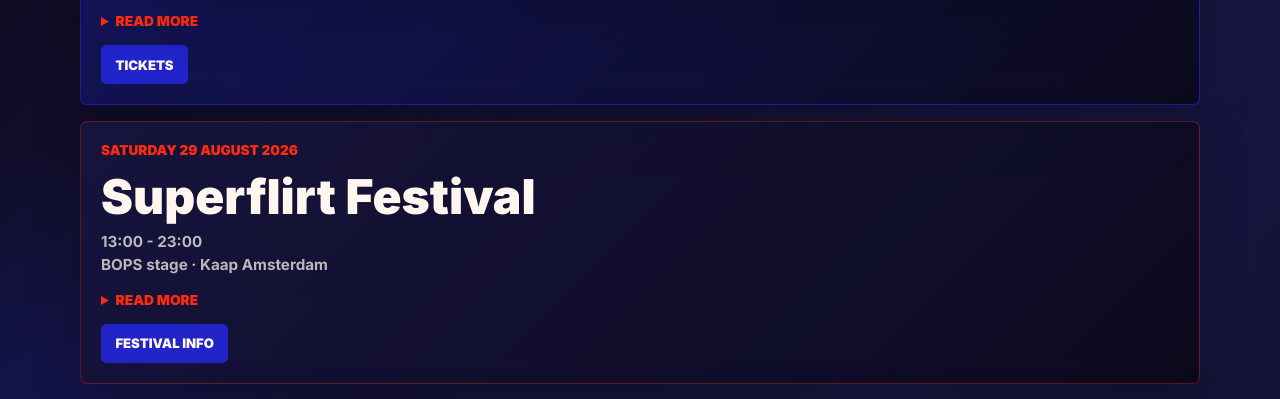
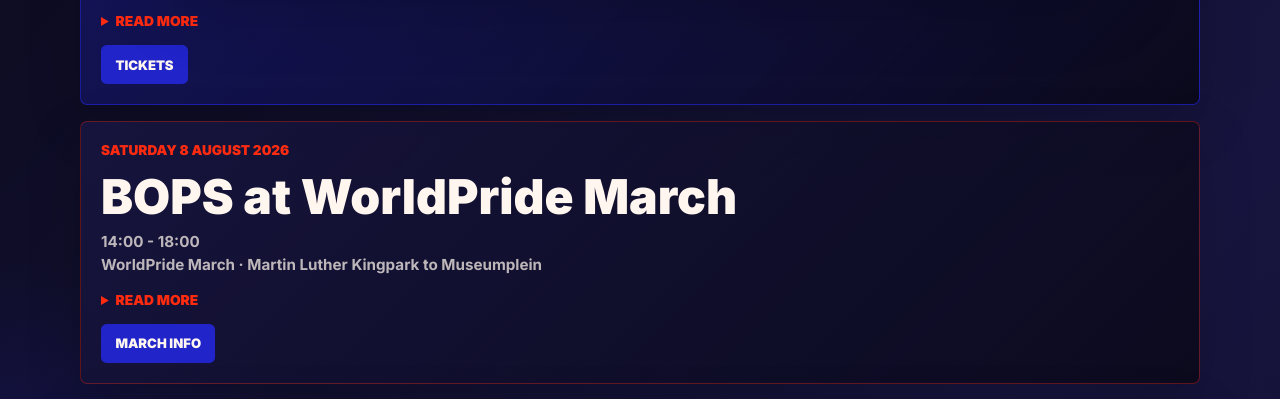
Before and after one commit to freycreates/bops, a plain HTML site: page index.html in a window 1280 px wide. Shown: the part 818-1217 px from the top of the page. Drawn offline with Linux system fonts and the light colour scheme.

Commit message:
Add BOPS WorldPride March event

```diff
--- a/index.html
+++ b/index.html
@@ -92,6 +92,26 @@
               </div>
             </details>
             <a class="event-link" href="https://shop.weeztix.com/8e451077-cf74-11eb-9194-9e36bf7d673e/tickets?shop_code=drtdesgz" target="_blank" rel="noopener" data-track-event="TicketClick" data-track-label="BOPS x KIKI WorldPride">Tickets</a>
+          </article>
+
+          <article class="event-card" data-event-end="2026-08-08T18:00">
+            <div class="event-summary">
+              <time datetime="2026-08-08T14:00">Saturday 8 August 2026</time>
+              <h3>BOPS at WorldPride March</h3>
+              <p>
+                <span>14:00 - 18:00</span>
+                <span>WorldPride March · Martin Luther Kingpark to Museumplein</span>
+              </p>
+            </div>
+            <details class="event-more" data-track-open="ViewEventDetails" data-track-label="BOPS at WorldPride March">
+              <summary><span class="summary-more">Read more</span><span class="summary-less">Read less</span></summary>
+              <div class="event-body">
+                <p>BOPS is joining the WorldPride March with the pop, house, and disco twists you know from our dancefloor.</p>
+                <p>We gather from 14:00 at Martin Luther Kingpark in Amsterdam Zuid. The WorldPride March starts at 16:00 and ends at Museumplein, where the WorldPride Closing Concert begins at 17:30.</p>
+                <p><strong>Route:</strong> Martin Luther Kingpark to Rijnstraat, Van Woustraat, Ceintuurbaan, Roelof Hartstraat, Van Baerlestraat, and Museumplein.</p>
+              </div>
+            </details>
+            <a class="event-link" href="https://pride.amsterdam/en/event/worldpride-march/" target="_blank" rel="noopener" data-track-event="EventInfoClick" data-track-label="BOPS WorldPride March">March info</a>
           </article>
 
           <article class="event-card" data-event-end="2026-08-29T23:00">
```
